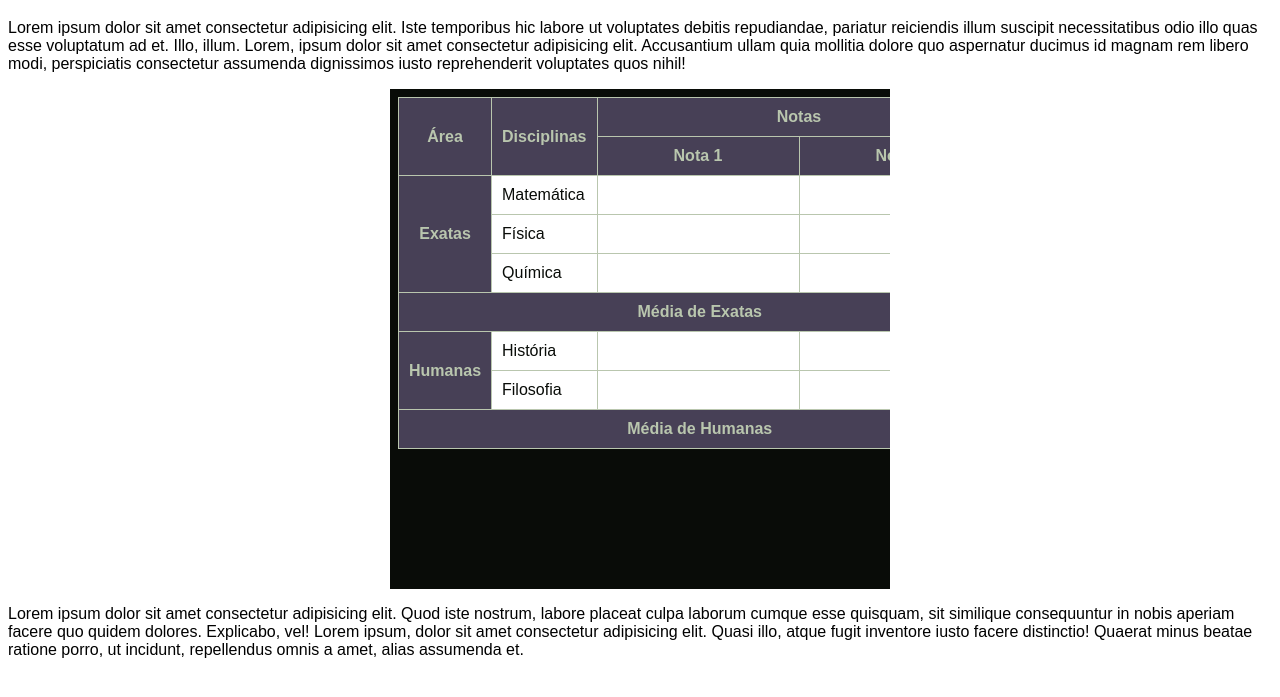
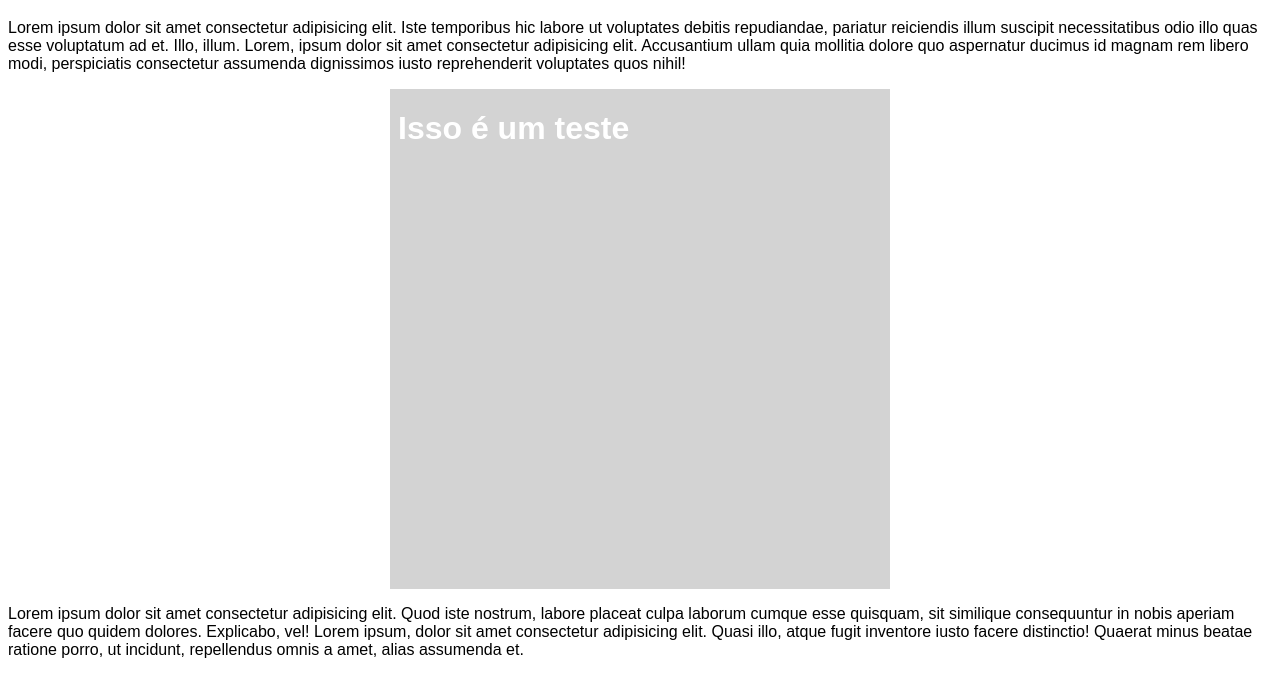
Before and after one commit to viniciuspdre/htmlcss, a plain HTML site: page exercicios/ex024/iframe002.html in a window 1280 px wide. Shown: the part 61-758 px from the top of the page. Drawn offline with Linux system fonts and the light colour scheme.

Commit message:
atualizacao

```diff
--- a/exercicios/ex024/iframe002.html
+++ b/exercicios/ex024/iframe002.html
@@ -19,7 +19,9 @@
     <h1>Teste com Iframe</h1>
     <p>Lorem ipsum dolor sit amet consectetur adipisicing elit. Iste temporibus hic labore ut voluptates debitis repudiandae, pariatur reiciendis illum suscipit necessitatibus odio illo quas esse voluptatum ad et. Illo, illum. Lorem, ipsum dolor sit amet consectetur adipisicing elit. Accusantium ullam quia mollitia dolore quo aspernatur ducimus id magnam rem libero modi, perspiciatis consectetur assumenda dignissimos iusto reprehenderit voluptates quos nihil!</p>
 
-    <iframe src="../../desafios/d14/index.html" frameborder="0" height="500px" width="500px"></iframe>
+    <iframe src="paginasexstras/pag001.html" frameborder="0" height="500px" width="500px">
+        <p>Iinfelizmente seu navegador não é compatível com isso!</p>
+    </iframe>
 
     <p>Lorem ipsum dolor sit amet consectetur adipisicing elit. Quod iste nostrum, labore placeat culpa laborum cumque esse quisquam, sit similique consequuntur in nobis aperiam facere quo quidem dolores. Explicabo, vel! Lorem ipsum, dolor sit amet consectetur adipisicing elit. Quasi illo, atque fugit inventore iusto facere distinctio! Quaerat minus beatae ratione porro, ut incidunt, repellendus omnis a amet, alias assumenda et.</p>
 </body>
```
Also changed, not shown: exercicios/ex024/paginasexstras/pag001.html (renamed from exercicios/ex024/pag001.html).
